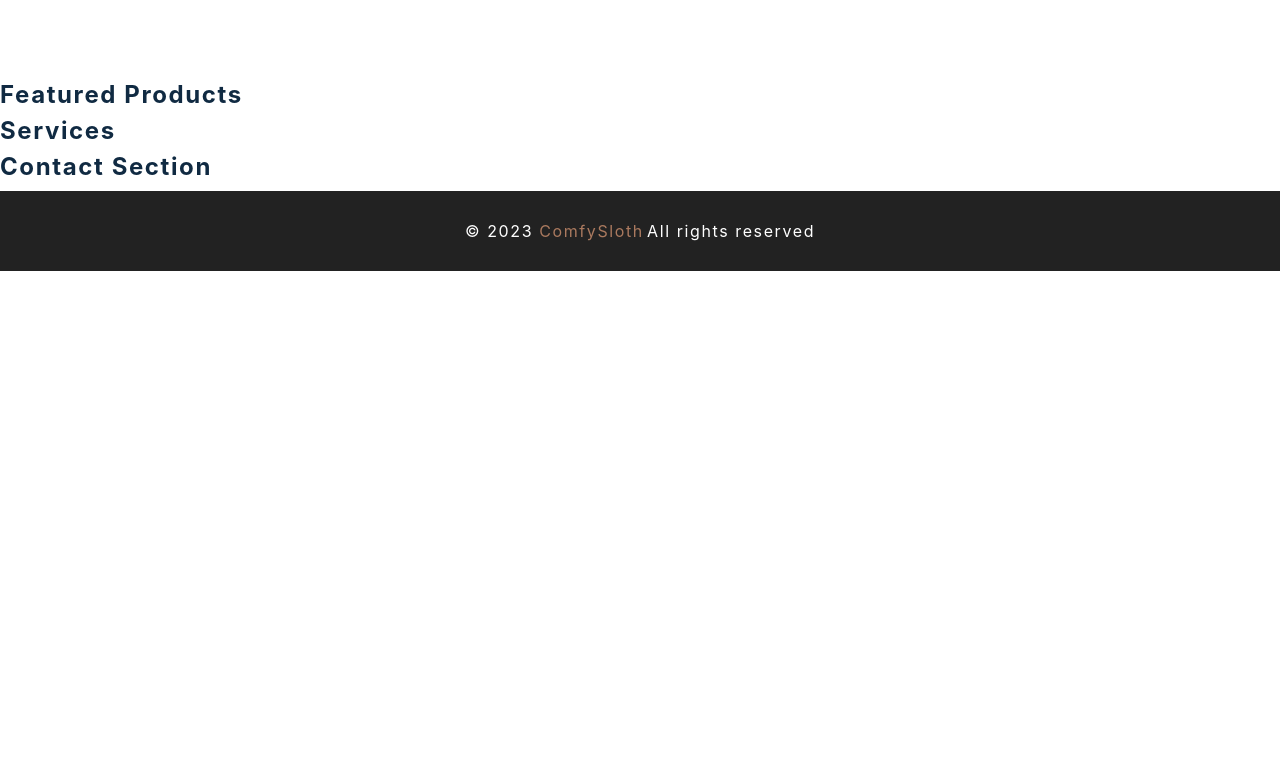
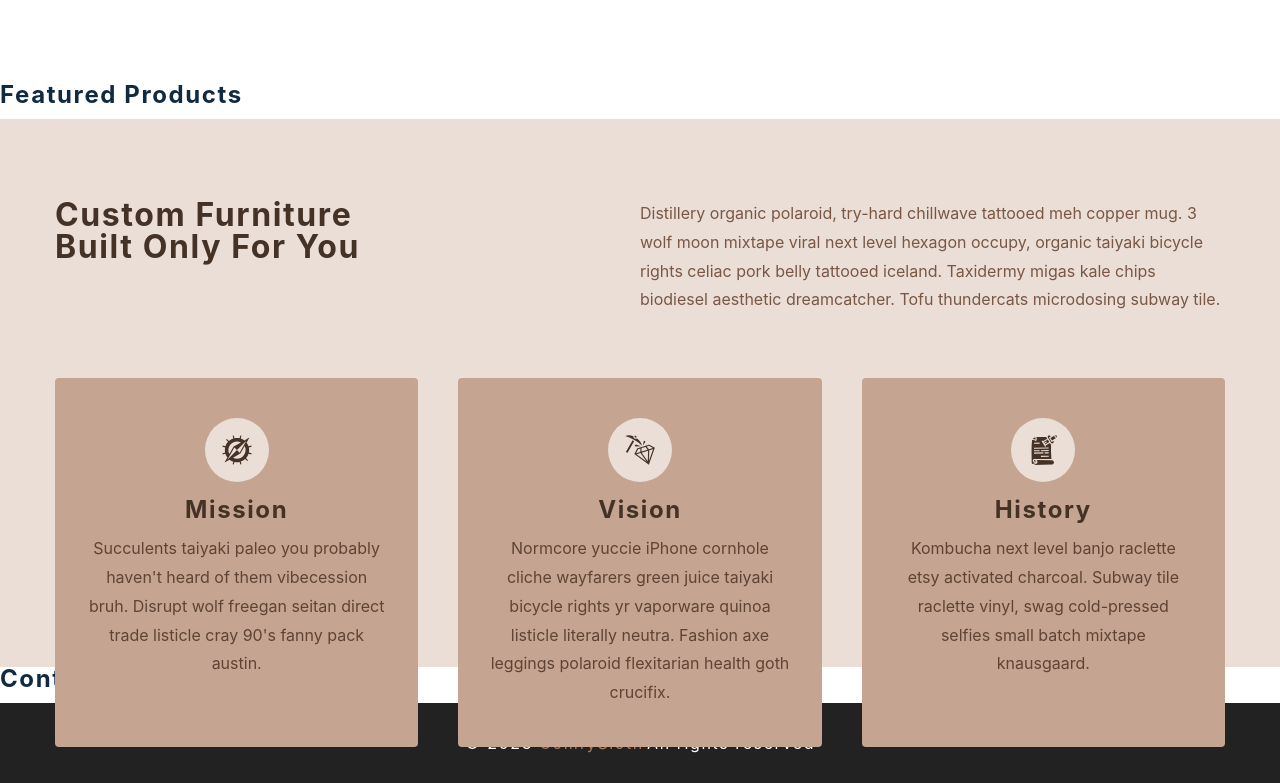
Before and after one commit to RudenkoArt/comfy-sloth-website, a React (Create React App) app: page / in a window 1280 px wide. Shown: the part 717-1500 px from the top of the page. Before the commit the page ends 988 px from the top, so only its background shows below. Built offline with nearby package versions, Linux system fonts and the light colour scheme; the HTML template or start-up script is replaced by a standard one.

Commit message:
Services component ready

```diff
--- a/src/components/Services.js
+++ b/src/components/Services.js
@@ -1,10 +1,40 @@
-import React from 'react'
-import styled from 'styled-components'
-import { services } from '../utils/constants'
+import React from 'react';
+import styled from 'styled-components';
+import { services } from '../utils/constants';
 
 const Services = () => {
-  return <h4>services </h4>
-}
+  return (
+    <Wrapper>
+      <div className='section-center'>
+        <article className='header'>
+          <h3>
+            custom furniture <br />
+            built only for you
+          </h3>
+          <p>
+            Distillery organic polaroid, try-hard chillwave tattooed meh copper
+            mug. 3 wolf moon mixtape viral next level hexagon occupy, organic
+            taiyaki bicycle rights celiac pork belly tattooed iceland. Taxidermy
+            migas kale chips biodiesel aesthetic dreamcatcher. Tofu thundercats
+            microdosing subway tile.
+          </p>
+        </article>
+        <div className='services-center'>
+          {services.map((service) => {
+            const { id, icon, title, text } = service;
+            return (
+              <article key={id} className='service'>
+                <span className='icon'>{icon}</span>
+                <h4>{title}</h4>
+                <p>{text}</p>
+              </article>
+            );
+          })}
+        </div>
+      </div>
+    </Wrapper>
+  );
+};
 
 const Wrapper = styled.section`
   h3,
@@ -68,5 +98,5 @@ const Wrapper = styled.section`
       transform: translateY(5rem);
     }
   }
-`
-export default Services
+`;
+export default Services;
--- a/src/utils/constants.js
+++ b/src/utils/constants.js
@@ -1,5 +1,5 @@
-import React from 'react'
-import { GiCompass, GiDiamondHard, GiStabbedNote } from 'react-icons/gi'
+import React from 'react';
+import { GiCompass, GiDiamondHard, GiStabbedNote } from 'react-icons/gi';
 export const links = [
   {
     id: 1,
@@ -16,32 +16,29 @@ export const links = [
     text: 'products',
     url: '/products',
   },
-]
+];
 
 export const services = [
   {
     id: 1,
     icon: <GiCompass />,
     title: 'mission',
-    text:
-      'Lorem ipsum, dolor sit amet consectetur adipisicing elit. Voluptates, ea. Perferendis corrupti reiciendis nesciunt rerum velit autem unde numquam nisi',
+    text: "Succulents taiyaki paleo you probably haven't heard of them vibecession bruh. Disrupt wolf freegan seitan direct trade listicle cray 90's fanny pack austin.",
   },
   {
     id: 2,
     icon: <GiDiamondHard />,
     title: 'vision',
-    text:
-      'Lorem ipsum, dolor sit amet consectetur adipisicing elit. Voluptates, ea. Perferendis corrupti reiciendis nesciunt rerum velit autem unde numquam nisi',
+    text: 'Normcore yuccie iPhone cornhole cliche wayfarers green juice taiyaki bicycle rights yr vaporware quinoa listicle literally neutra. Fashion axe leggings polaroid flexitarian health goth crucifix.',
   },
   {
     id: 3,
     icon: <GiStabbedNote />,
     title: 'history',
-    text:
-      'Lorem ipsum, dolor sit amet consectetur adipisicing elit. Voluptates, ea. Perferendis corrupti reiciendis nesciunt rerum velit autem unde numquam nisi',
+    text: 'Kombucha next level banjo raclette etsy activated charcoal. Subway tile raclette vinyl, swag cold-pressed selfies small batch mixtape knausgaard.',
   },
-]
+];
 
-export const products_url = 'https://course-api.com/react-store-products'
+export const products_url = 'https://course-api.com/react-store-products';
 
-export const single_product_url = `https://course-api.com/react-store-single-product?id=`
+export const single_product_url = `https://course-api.com/react-store-single-product?id=`;
```
